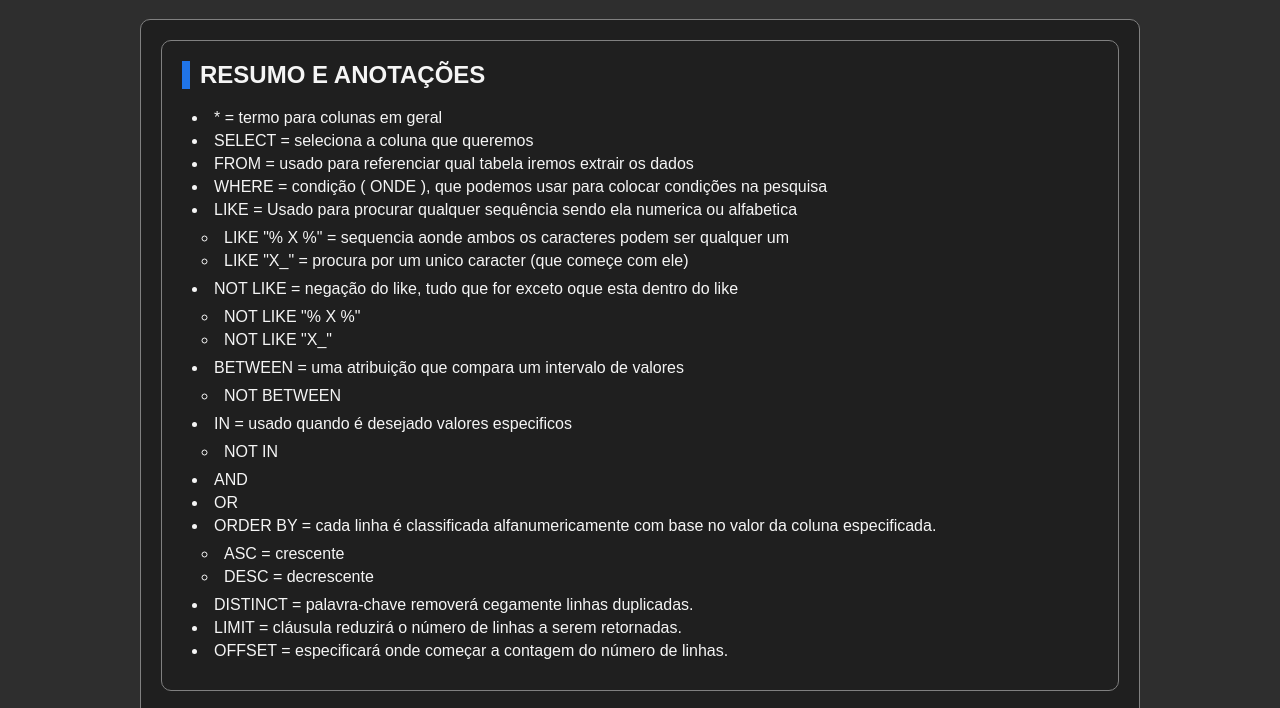
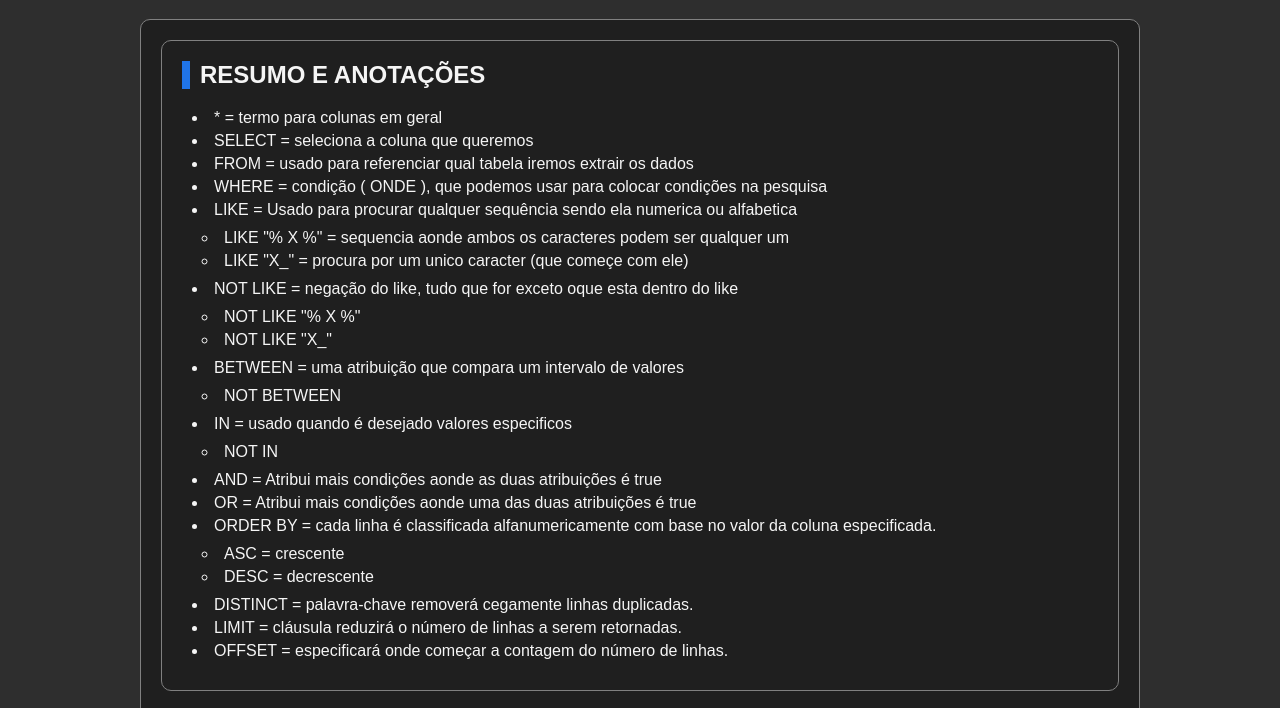
Before and after one commit to IuryPichitelli/SQL_Bolt, a plain HTML site: page index.html in a window 1280 px wide. Shown: the part 81-789 px from the top of the page. Drawn offline with Linux system fonts and the light colour scheme.

Commit message:
annotations

```diff
--- a/index.html
+++ b/index.html
@@ -39,8 +39,8 @@
                     <ul>
                         <li>NOT IN</li>
                     </ul>
-                    <li>AND</li>
-                    <li>OR</li>
+                    <li>AND = Atribui mais condições aonde as duas atribuições é true</li>
+                    <li>OR = Atribui mais condições aonde uma das duas atribuições é true</li>
                     <li>ORDER BY = cada linha é classificada alfanumericamente com base no valor da coluna especificada.</li>
                     <ul>
                         <li>ASC = crescente</li>
```
Also changed, not shown: images/MYSQL.txt (added), images/texto nao binario.PNG (added), images/tipos1.jpg (added).
